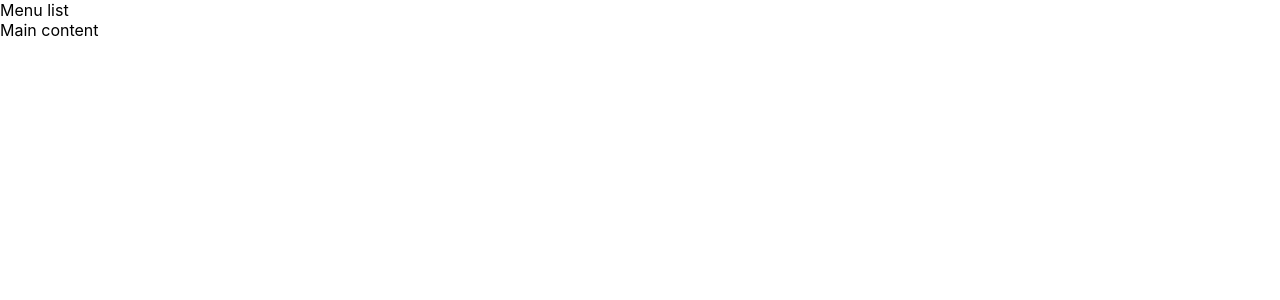
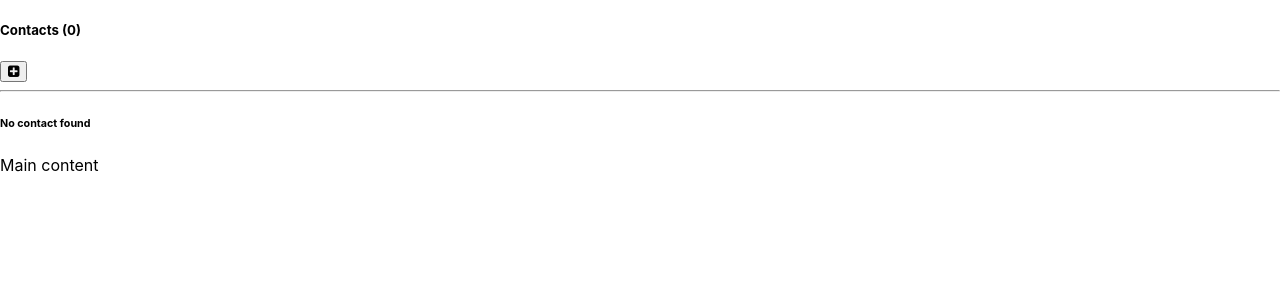
Before and after one commit to Zubair-Ashraf/keyko-contacts, a React (Create React App) app: page /contacts/1 in a window 1280 px wide. Shown: the top 300 px of the page. Built offline with nearby package versions, Linux system fonts and the light colour scheme.

Commit message:
add contact list component in manage contacts route

```diff
--- a/src/routes/ManageContacts/index.tsx
+++ b/src/routes/ManageContacts/index.tsx
@@ -1,11 +1,16 @@
+import { FC } from 'react';
 import { Container, Box, Drawer } from 'core-ui';
+import { ContactList } from './components/ContactsList';
+import { ManageContactsProps } from './props';
 
-export const ManageContacts = () => {
+export const ManageContacts: FC<ManageContactsProps> = (
+  props: ManageContactsProps
+) => {
   return (
     <Container>
       <Box component='nav'>
         <Drawer open={true} color='dark'>
-          Menu list
+          <ContactList contacts={[]} isLoading={false} />
         </Drawer>
       </Box>
       <Box component='main'>Main content</Box>
```
